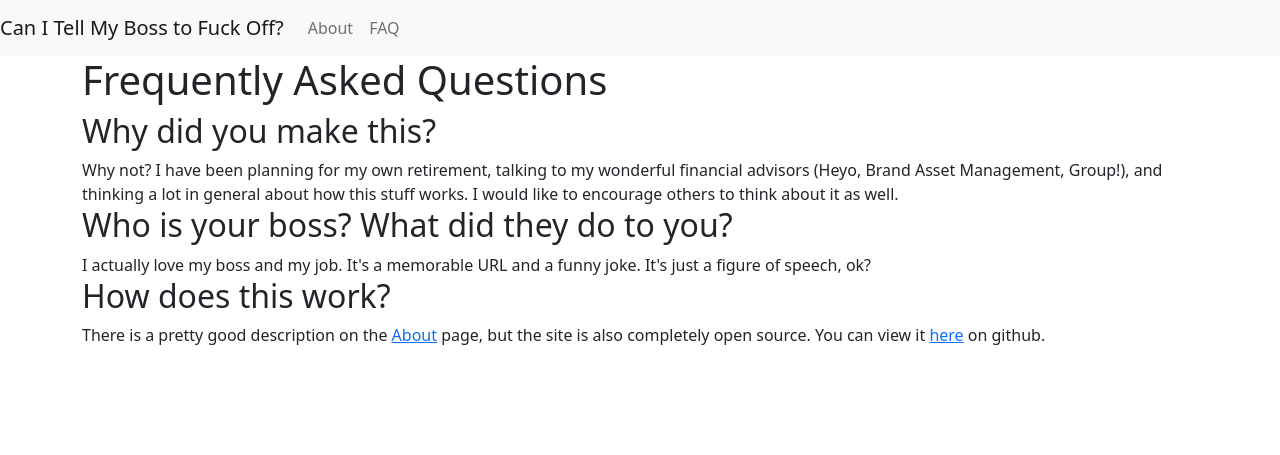
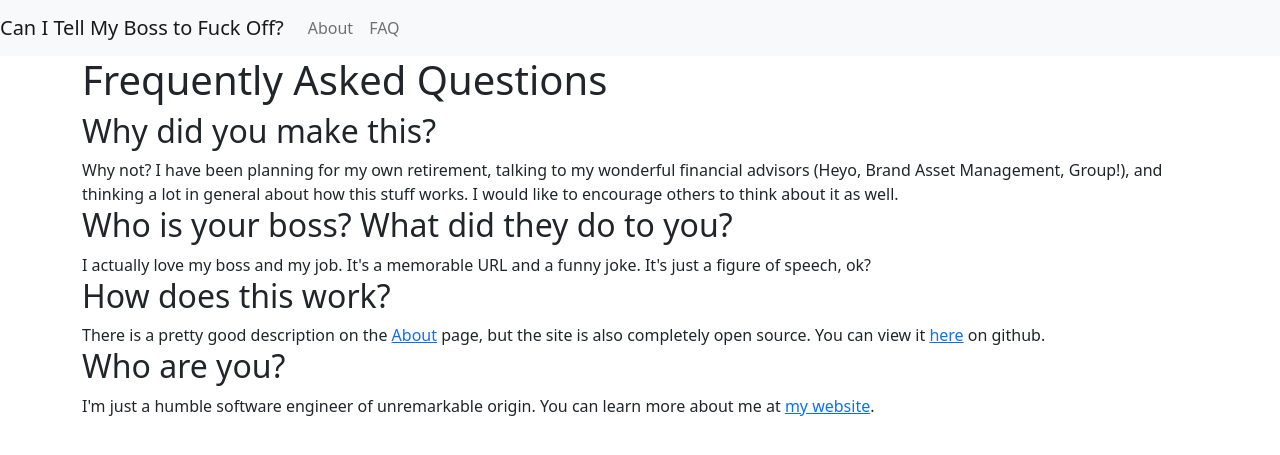
Before and after one commit to terabyte/canitellmybosstofuckoff, a Flask app: page /faq in a window 1280 px wide. Shown: the top 455 px of the page. Run offline with Flask 2, Linux system fonts and the light colour scheme; some libraries are stand-ins or nearby versions.

Commit message:
who am I, cache not shared

```diff
--- a/src/templates/faq.html
+++ b/src/templates/faq.html
@@ -17,5 +17,8 @@
 
     There is a pretty good description on the <a href="{{ url_for('about') }}">About</a> page, but the site is also completely open source.  You can view it <a href="https://github.com/terabyte/canitellmybosstofuckoff">here</a> on github.
 
+    <h2>Who are you?</h2>
+
+    I'm just a humble software engineer of unremarkable origin.  You can learn more about me at <a href="http://cmyers.org">my website</a>.
 
 {% endblock %}
```
Also changed, not shown: README.md.
